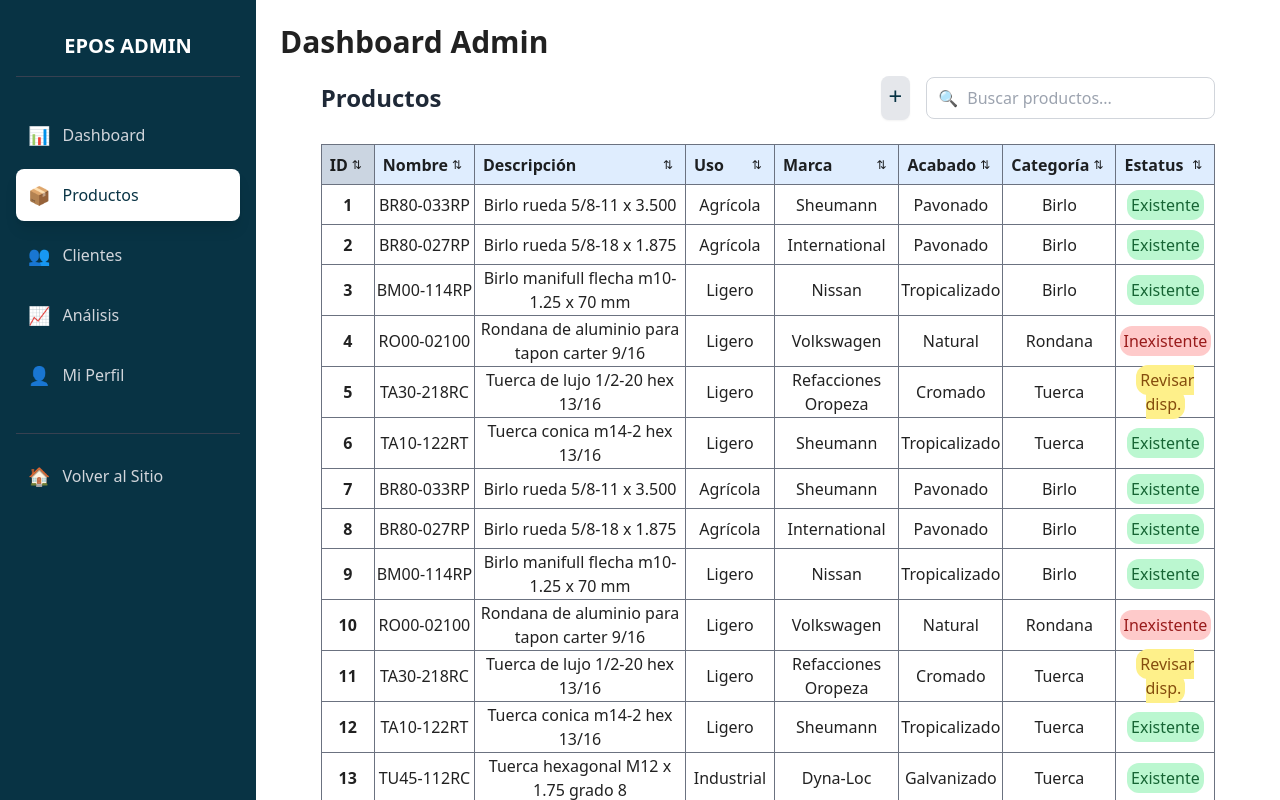
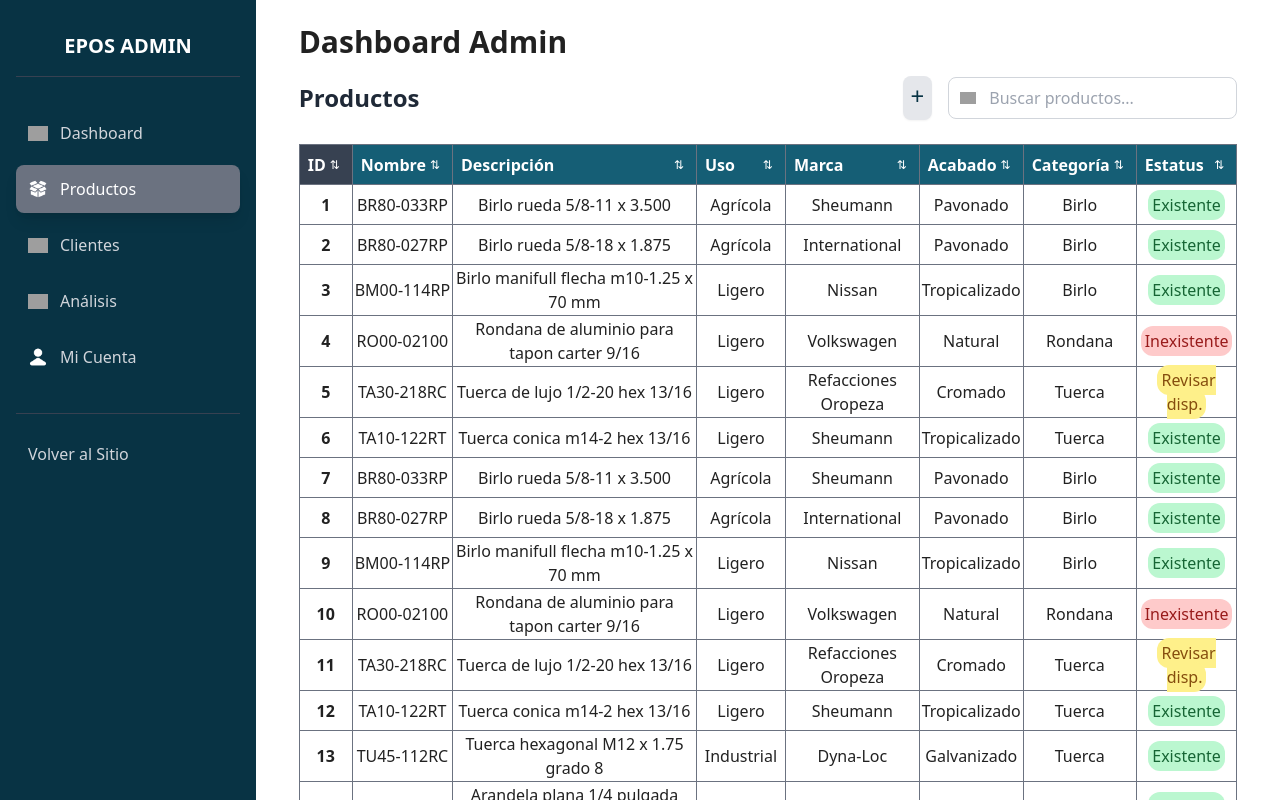
Before and after one commit to LegaspiRicardo/Epos-Front, a React (Vite) app: page /admin/productos in a window 1280 px wide. Shown: the top 800 px of the page. Built offline with nearby package versions, Linux system fonts and the light colour scheme; grey boxes are pictures that could not be loaded; the HTML template or start-up script is replaced by a standard one.

Commit message:
Add files via upload

```diff
--- a/src/components/AsideAdmin.tsx
+++ b/src/components/AsideAdmin.tsx
@@ -7,11 +7,11 @@ const AsideAdmin: React.FC = () => {
     const [isMenuOpen, setIsMenuOpen] = useState(false);
 
     const menuItems = [
-        { path: '/admin', label: 'Dashboard', icon: '📊' },
-        { path: '/admin/productos', label: 'Productos', icon: '📦' },
-        { path: '/admin/clientes', label: 'Clientes', icon: '👥' },
-        { path: '/admin/analisis', label: 'Análisis', icon: '📈' },
-        { path: '/admin/perfil', label: 'Mi Perfil', icon: '👤' },
+        { path: '/admin', label: 'Dashboard', icon: '/icons/gestion.png' },
+        { path: '/admin/productos', label: 'Productos', icon: '/icons/producto.png' },
+        { path: '/admin/clientes', label: 'Clientes', icon: '/icons/cliente.png' },
+        { path: '/admin/analisis', label: 'Análisis', icon: '/icons/grafica.png' },
+        { path: '/admin/perfil', label: 'Mi Cuenta', icon: '/icons/usuario.png' },
     ];
 
     const isActive = (path: string) => {
@@ -67,11 +67,22 @@ const AsideAdmin: React.FC = () => {
                                     to={item.path}
                                     onClick={closeMenu}
                                     className={`flex items-center space-x-3 p-3 rounded-lg transition-colors duration-200 ${isActive(item.path)
-                                        ? 'bg-white text-cyan-950 shadow-lg'
+                                        ? 'bg-gray-500 text-white shadow-lg'
                                         : 'text-gray-300 hover:bg-gray-700 hover:text-white'
                                         }`}
                                 >
-                                    <span className="text-lg">{item.icon}</span>
+                                    <span className="text-lg w-5 h-5 flex items-center justify-center">
+                                        {item.icon.includes('/') ? (
+                                            // Es una imagen
+                                            <img
+                                                src={item.icon}
+                                                alt=""
+                                                className="w-full h-full object-contain"
+                                            />
+                                        ) : (
+                                            item.icon
+                                        )}
+                                    </span>
                                     <span className="font-medium">{item.label}</span>
                                 </Link>
                             </li>
@@ -86,7 +97,6 @@ const AsideAdmin: React.FC = () => {
                         onClick={closeMenu}
                         className="flex items-center space-x-3 p-3 rounded-lg text-gray-300 hover:bg-gray-700 hover:text-white transition-colors duration-200"
                     >
-                        <span className="text-lg">🏠</span>
                         <span className="font-medium">Volver al Sitio</span>
                     </Link>
                 </div>
--- a/src/components/LayoutAdmin.tsx
+++ b/src/components/LayoutAdmin.tsx
@@ -10,8 +10,10 @@ const LayoutAdmin = () => {
 
             {/* Main Content */}
             <div className="flex-1 flex flex-col">
-                <main className="flex-1 bg-white p-6 overflow-auto">
-                    <h1 className="text-3xl font-bold mb-4">Dashboard Admin</h1>
+                <main className="flex-1 bg-white p-0 overflow-auto">
+                    <div className="w-10/12 md:w-10/12 lg:w-11/12  mx-auto pt-6">
+                        <h1 className="text-3xl font-bold mb-4">Dashboard Admin</h1>
+                    </div>
                     <Outlet />
                 </main>
             </div>
--- a/src/components/modals/ProductoModal.tsx
+++ b/src/components/modals/ProductoModal.tsx
@@ -267,7 +267,7 @@ const ProductoModal: React.FC<ProductoModalProps> = ({
                             onClick={handleEdit}
                             className="px-4 py-2 bg-cyan-950 text-white rounded-lg hover:bg-cyan-900 transition-colors flex items-center gap-2"
                         >
-                            <span>✏️</span>
+                            <span><img src="/icons/lapizblanco.png" alt="" className='w-4'/></span>
                             Editar Producto
                         </button>
                     </div>
--- a/src/pages/admin/Productos.tsx
+++ b/src/pages/admin/Productos.tsx
@@ -876,7 +876,7 @@ const Productos = () => {
                                 className="w-full pl-10 pr-4 py-2 border border-gray-300 rounded-lg focus:outline-none focus:ring-2 focus:ring-cyan-950 focus:border-transparent"
                             />
                             <span className="absolute left-3 top-1/2 transform -translate-y-1/2 text-gray-400">
-                                🔍
+                                <img src="/icons/lupanegra.png" alt="" className='w-4'/>
                             </span>
                         </div>
                     </div>
@@ -884,9 +884,9 @@ const Productos = () => {
 
                 {/* Tabla */}
                 <table className="w-full border border-gray-500">
-                    <thead className="bg-blue-200/50 h-10">
+                    <thead className="bg-cyan-800 text-white border border-gray-500 h-10 text-xs lg:text-md xl:text-base">
                         <tr>
-                            <th scope="col" className="border border-gray-500 bg-slate-300 px-2 py-1">
+                            <th scope="col" className="border border-gray-500 bg-gray-700 px-2 py-1">
                                 <div className="flex items-center justify-between">
                                     ID
                                     <button
@@ -985,7 +985,7 @@ const Productos = () => {
                         </tr>
                     </thead>
 
-                    <tbody className="text-center border border-gray-500">
+                    <tbody className="text-center text-xs lg:text-md xl:text-base border border-gray-500">
                         {currentItems.map((producto) => (
                             <tr
                                 key={producto.id}
@@ -994,7 +994,7 @@ const Productos = () => {
                             >
                                 <th scope="row" className="border border-gray-500">{producto.id}</th>
                                 <td className="border border-gray-500">{producto.nombre}</td>
-                                <td className="border border-gray-500">{producto.descripcion}</td>
+                                <td className="border border-gray-500 md:text-center text-justify">{producto.descripcion}</td>
                                 <td className="border border-gray-500">
                                     {producto.especificacion?.uso || 'No especificado'}
                                 </td>
```
